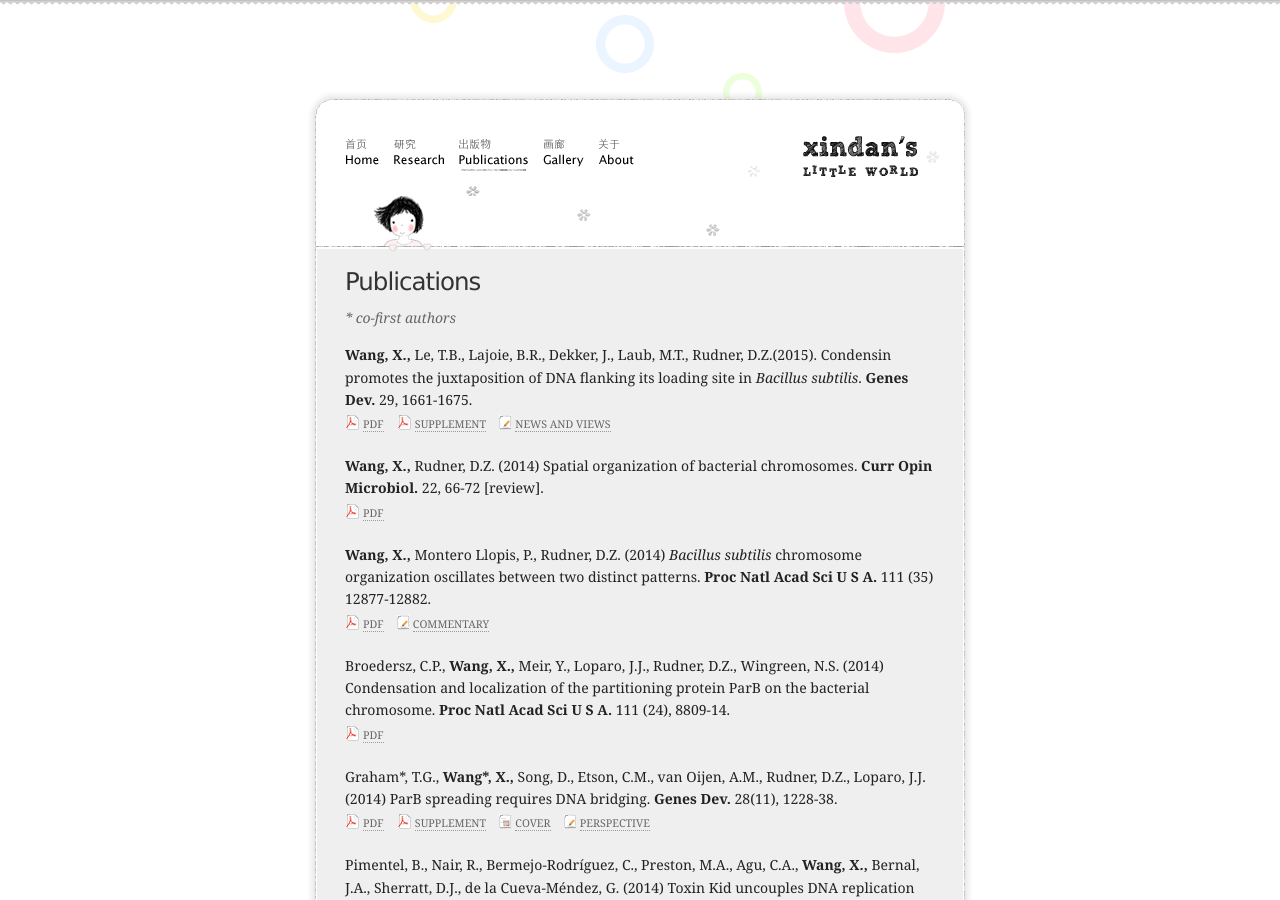
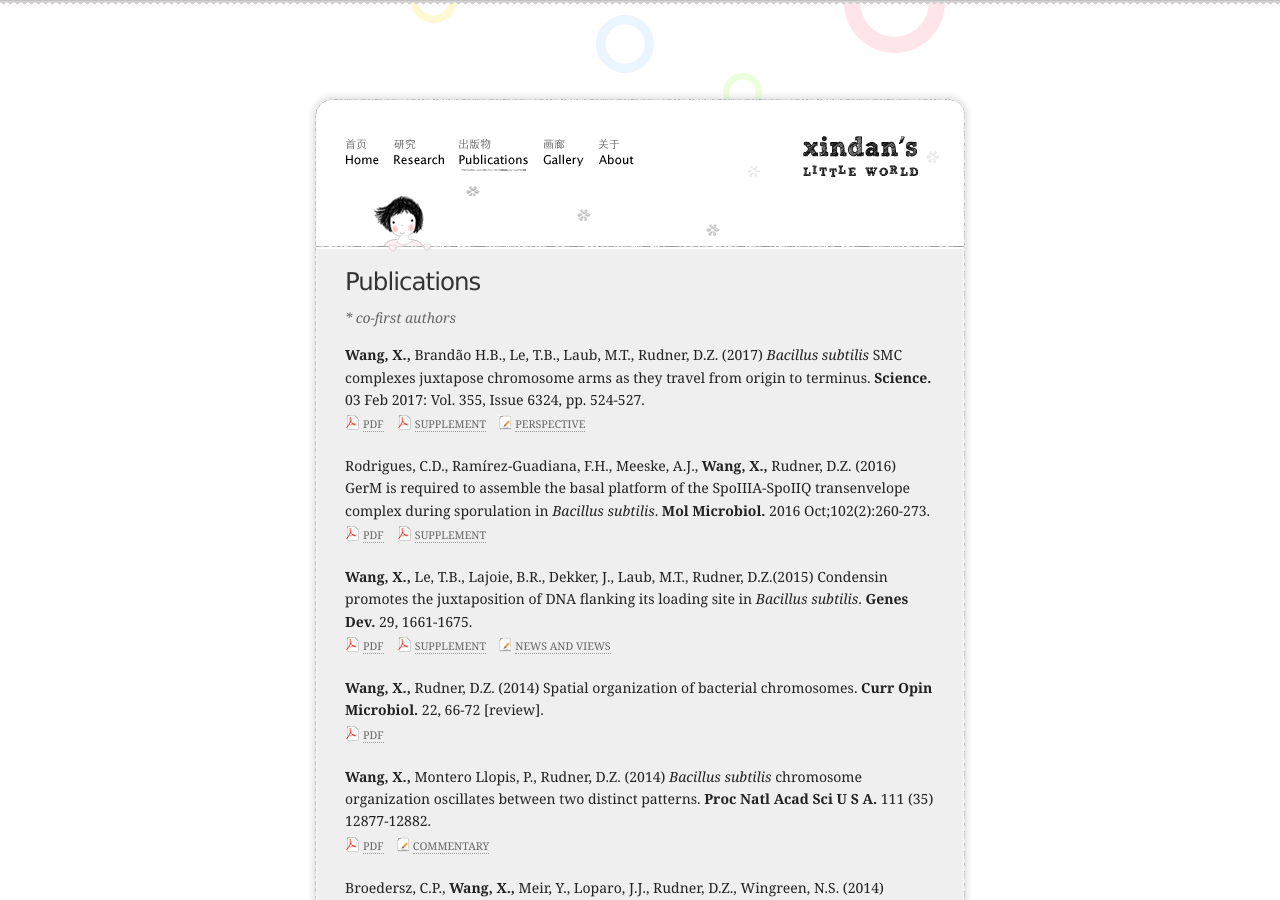
Before and after one commit to xindan/xindan.github.io, a Jekyll site: the page built from publications/index.html, in a window 1280 px wide and 900 px high. Built offline with Jekyll 4.4.1, drawn with Linux system fonts in a browser that asks for light colours; some of the changed text lies outside the part shown.

Commit message:
Add pubs

```diff
--- a/publications/index.html
+++ b/publications/index.html
@@ -10,7 +10,22 @@ class: pub
     <p class="note"><i>* co-first authors</i></p>
     <ul>
         <li>
-            <b>Wang, X.,</b>  Le, T.B., Lajoie, B.R., Dekker, J., Laub, M.T., Rudner, D.Z.(2015). Condensin promotes the juxtaposition of DNA flanking its loading site in <i>Bacillus subtilis</i>. <b>Genes Dev.</b>  29, 1661-1675.
+            <b>Wang, X.,</b> Brandão H.B., Le, T.B., Laub, M.T., Rudner, D.Z. (2017) <i>Bacillus subtilis</i> SMC complexes juxtapose chromosome arms as they travel from origin to terminus. <b>Science.</b> 03 Feb 2017: Vol. 355, Issue 6324, pp. 524-527.
+            <p>
+                <a class="pdf" rel="nofollow" href="/media/pdfs/Wang_2017_Science.pdf"><span>PDF</span></a>
+                <a class="pdf" rel="nofollow" href="/media/pdfs/Wang_2017_Science_supp.pdf"><span>Supplement</span></a>
+                <a class="hig" rel="nofollow" href="/media/pdfs/Wang_2017_Science_perspective.pdf"><span>perspective</span></a>
+            </p>
+        </li>
+        <li>
+            Rodrigues, C.D., Ramírez-Guadiana, F.H., Meeske, A.J., <b>Wang, X.,</b> Rudner, D.Z. (2016) GerM is required to assemble the basal platform of the SpoIIIA-SpoIIQ transenvelope complex during sporulation in <i>Bacillus subtilis</i>. <b>Mol Microbiol.</b> 2016 Oct;102(2):260-273.
+            <p>
+                <a class="pdf" rel="nofollow" href="/media/pdfs/Rodrigues_2016_Mol_Micro.pdf"><span>PDF</span></a>
+                <a class="pdf" rel="nofollow" href="/media/pdfs/Rodrigues_2016_Mol_Micro_SI.pdf"><span>Supplement</span></a>
+            </p>
+        </li>
+        <li>
+            <b>Wang, X.,</b> Le, T.B., Lajoie, B.R., Dekker, J., Laub, M.T., Rudner, D.Z.(2015) Condensin promotes the juxtaposition of DNA flanking its loading site in <i>Bacillus subtilis</i>. <b>Genes Dev.</b> 29, 1661-1675.
             <p>
                 <a class="pdf" rel="nofollow" href="/media/pdfs/Wang_2015_GenDev.pdf"><span>PDF</span></a>
                 <a class="pdf" rel="nofollow" href="/media/pdfs/Wang_2015_GenDev_SI.pdf"><span>Supplement</span></a>
@@ -18,26 +33,26 @@ class: pub
             </p>
         </li>
         <li>
-            <b>Wang, X.,</b> Rudner, D.Z. (2014) Spatial organization of bacterial chromosomes. <b>Curr Opin Microbiol.</b>  22, 66-72 [review].
+            <b>Wang, X.,</b> Rudner, D.Z. (2014) Spatial organization of bacterial chromosomes. <b>Curr Opin Microbiol.</b> 22, 66-72 [review].
             <p>
                 <a class="pdf" rel="nofollow" href="/media/pdfs/Wang_2014_Curr_Opin_M.pdf"><span>PDF</span></a>
             </p>
         </li>
         <li>
-            <b>Wang, X.,</b> Montero Llopis, P., Rudner, D.Z. (2014) <i>Bacillus subtilis</i> chromosome organization oscillates between two distinct patterns. <b>Proc Natl Acad Sci U S A.</b>  111 (35) 12877-12882.
+            <b>Wang, X.,</b> Montero Llopis, P., Rudner, D.Z. (2014) <i>Bacillus subtilis</i> chromosome organization oscillates between two distinct patterns. <b>Proc Natl Acad Sci U S A.</b> 111 (35) 12877-12882.
             <p>
                 <a class="pdf" rel="nofollow" href="/media/pdfs/Wang_2014_PNAS.pdf"><span>PDF</span></a>
                 <a class="hig" rel="nofollow" href="/media/pdfs/Wang_2014_PNAS_RC.pdf"><span>Commentary</span></a>
             </p>
         </li>
         <li>
-            Broedersz, C.P., <b>Wang, X.,</b> Meir, Y., Loparo, J.J., Rudner, D.Z., Wingreen, N.S. (2014) Condensation and localization of the partitioning protein ParB on the bacterial chromosome. <b>Proc Natl Acad Sci U S A.</b>  111 (24), 8809-14.
+            Broedersz, C.P., <b>Wang, X.,</b> Meir, Y., Loparo, J.J., Rudner, D.Z., Wingreen, N.S. (2014) Condensation and localization of the partitioning protein ParB on the bacterial chromosome. <b>Proc Natl Acad Sci U S A.</b> 111 (24), 8809-14.
             <p>
                 <a class="pdf" rel="nofollow" href="/media/pdfs/Broedersz_2014_PNAS.pdf"><span>PDF</span></a>
             </p>
         </li>
         <li>
-            Graham*, T.G., <b>Wang*, X.,</b> Song, D., Etson, C.M., van Oijen, A.M., Rudner, D.Z., Loparo, J.J. (2014) ParB spreading requires DNA bridging. <b>Genes Dev.</b>  28(11), 1228-38.
+            Graham*, T.G., <b>Wang*, X.,</b> Song, D., Etson, C.M., van Oijen, A.M., Rudner, D.Z., Loparo, J.J. (2014) ParB spreading requires DNA bridging. <b>Genes Dev.</b> 28(11), 1228-38.
             <p>
                 <a class="pdf" rel="nofollow" href="/media/pdfs/Graham_2014_GenDev.pdf"><span>PDF</span></a>
                 <a class="pdf" rel="nofollow" href="/media/pdfs/Graham_2014_GenDev_SI.pdf"><span>Supplement</span></a>
@@ -46,14 +61,14 @@ class: pub
             </p>
         </li>
         <li>
-            Pimentel, B., Nair, R., Bermejo-Rodríguez, C., Preston, M.A., Agu, C.A., <b>Wang, X.,</b> Bernal, J.A., Sherratt, D.J., de la Cueva-Méndez, G. (2014) Toxin Kid uncouples DNA replication and cell division to enforce retention of plasmid R1 in <i>Escherichia coli</i> cells. <b>Proc Natl Acad Sci U S A.</b>  111(7), 2734-9.
+            Pimentel, B., Nair, R., Bermejo-Rodríguez, C., Preston, M.A., Agu, C.A., <b>Wang, X.,</b> Bernal, J.A., Sherratt, D.J., de la Cueva-Méndez, G. (2014) Toxin Kid uncouples DNA replication and cell division to enforce retention of plasmid R1 in <i>Escherichia coli</i> cells. <b>Proc Natl Acad Sci U S A.</b> 111(7), 2734-9.
             <p>
                 <a class="pdf" rel="nofollow" href="/media/pdfs/Pimentel_2014_PNAS.pdf"><span>PDF</span></a>
                 <a class="pdf" rel="nofollow" href="/media/pdfs/Pimental_2014_PNAS_SI.pdf"><span>Supplement</span></a>
             </p>
         </li>
         <li>
-            <b>Wang, X.,</b> Tang, O.W., Riley, E.P., Rudner, D.Z. (2014) The SMC condensin complex is required for origin segregation in <i>Bacillus subtilis</i>. <b>Curr Biol.</b>  24(3), 287-92.
+            <b>Wang, X.,</b> Tang, O.W., Riley, E.P., Rudner, D.Z. (2014) The SMC condensin complex is required for origin segregation in <i>Bacillus subtilis</i>. <b>Curr Biol.</b> 24(3), 287-92.
             <p>
                 <a class="pdf" rel="nofollow" href="/media/pdfs/Wang_2014_Curr_Bio.pdf"><span>PDF</span></a>
                 <a class="pdf" rel="nofollow" href="/media/pdfs/Wang_2014_Curr_Bio_SI.pdf"><span>Supplement</span></a>
@@ -61,14 +76,14 @@ class: pub
             </p>
         </li>
         <li>
-            <b>Wang*, X.,</b>  Montero Llopis*, P., Rudner, D.Z.(2013) Organization and segregation of bacterial chromosomes. <b>Nat Rev Genet.</b>  14(3), 191-203. [review]
+            <b>Wang*, X.,</b> Montero Llopis*, P., Rudner, D.Z.(2013) Organization and segregation of bacterial chromosomes. <b>Nat Rev Genet.</b> 14(3), 191-203. [review]
             <p>
                 <a class="pdf" rel="nofollow" href="/media/pdfs/Wang_2013_NRG.pdf"><span>PDF</span></a>
                 <a class="cov" rel="nofollow" href="/media/pdfs/Wang_2013_NRG_Cover.jpg"><span>Cover</span></a>
             </p>
         </li>
         <li>
-            Yardimci, H., <b>Wang, X.,</b> Loveland, A.B., Tappin, I., Rudner, D.Z., Hurwitz, J., van Oijen, A.M., Walter, J.C. (2012) Bypass of a protein barrier by a replicative DNA helicase. <b>Nature.</b>  492(7428), 205-9.
+            Yardimci, H., <b>Wang, X.,</b> Loveland, A.B., Tappin, I., Rudner, D.Z., Hurwitz, J., van Oijen, A.M., Walter, J.C. (2012) Bypass of a protein barrier by a replicative DNA helicase. <b>Nature.</b> 492(7428), 205-9.
             <p>
                 <a class="pdf" rel="nofollow" href="/media/pdfs/Yardimci_2012_Nature.pdf"><span>PDF</span></a>
                 <a class="pdf" rel="nofollow" href="/media/pdfs/Yardimci_2012_Nature_SI.pdf"><span>Supplement</span></a>
@@ -76,60 +91,60 @@ class: pub
             </p>
         </li>
         <li>
-            Jackson, D., <b>Wang, X.,</b> Rudner D.Z. (2012) Spatio-temporal organization of replication in bacteria and eukaryotes (nucleoids and nuclei). <b>Cold Spring Harb Perspect Biol.</b>  4(8). pii: a010389. doi: 10.1101/cshperspect.a010389. [review]
+            Jackson, D., <b>Wang, X.,</b> Rudner D.Z. (2012) Spatio-temporal organization of replication in bacteria and eukaryotes (nucleoids and nuclei). <b>Cold Spring Harb Perspect Biol.</b> 4(8). pii: a010389. doi: 10.1101/cshperspect.a010389. [review]
             <p>
                 <a class="pdf" rel="nofollow" href="/media/pdfs/Jackson_2012_CSH.pdf"><span>PDF</span></a>
             </p>
         </li>
         <li>
-            <b>Wang*, X.,</b> Lesterlin*, C., Reyes-Lamothe, R., Ball, G., Sherratt, D.J. (2011) Replication and segregation of an <i>Escherichia coli</i> chromosome with two replication origins. <b>Proc Natl Acad Sci U S A.</b>  108 (26) E243–E250.
+            <b>Wang*, X.,</b> Lesterlin*, C., Reyes-Lamothe, R., Ball, G., Sherratt, D.J. (2011) Replication and segregation of an <i>Escherichia coli</i> chromosome with two replication origins. <b>Proc Natl Acad Sci U S A.</b> 108 (26) E243–E250.
             <p>
                 <a class="pdf" rel="nofollow" href="/media/pdfs/Wang_2011_PNAS.pdf"><span>PDF</span></a>
                 <a class="pdf" rel="nofollow" href="/media/pdfs/Wang_2011_PNAS_SI.pdf"><span>Supplement</span></a>
             </p>
         </li>
         <li>
-            <b>Wang, X.,</b> Sherratt, D.J. (2010)  Independent segregation of the two arms of the <i>Escherichia coli ori</i> region requires neither RNA synthesis nor MreB dynamics. <b>J Bacteriol.</b>  192, 6143-53.
+            <b>Wang, X.,</b> Sherratt, D.J. (2010)  Independent segregation of the two arms of the <i>Escherichia coli ori</i> region requires neither RNA synthesis nor MreB dynamics. <b>J Bacteriol.</b> 192, 6143-53.
             <p>
                 <a class="pdf" rel="nofollow" href="/media/pdfs/Wang_2010_JBact.pdf"><span>PDF</span></a>
                 <a class="cov" rel="nofollow" href="/media/pdfs/Wang_2010_JB_Cover.gif"><span>Cover</span></a>
             </p>
         </li>
         <li>
-            Liu, X., <b>Wang, X.,</b> Reyes-Lamothe, R., Sherratt, D.J. (2010) Replication-directed sister chromosome alignment in <i>Escherichia coli</i>. <b>Mol Microbiol.</b>  75, 1090-7. [Epub 2009 Jul 24]
+            Liu, X., <b>Wang, X.,</b> Reyes-Lamothe, R., Sherratt, D.J. (2010) Replication-directed sister chromosome alignment in <i>Escherichia coli</i>. <b>Mol Microbiol.</b> 75, 1090-7. [Epub 2009 Jul 24]
             <p>
                 <a class="pdf" rel="nofollow" href="/media/pdfs/Liu_2009_MolMicrobiol.pdf"><span>PDF</span></a>
                 <a class="pdf" rel="nofollow" href="/media/pdfs/Liu_2010_SI.pdf"><span>Supplement</span></a>
             </p>
         </li>
         <li>
-            <b>Wang, X.,</b> Reyes-Lamothe, R., Sherratt, D.J. (2008) Modulation of <i>Escherichia coli</i> sister chromosome cohesion by topoisomerase IV. <b>Genes Dev.</b>  22, 2426-2433.
+            <b>Wang, X.,</b> Reyes-Lamothe, R., Sherratt, D.J. (2008) Modulation of <i>Escherichia coli</i> sister chromosome cohesion by topoisomerase IV. <b>Genes Dev.</b> 22, 2426-2433.
             <p>
                 <a class="pdf" rel="nofollow" href="/media/pdfs/Wang_2008_GenDev.pdf"><span>PDF</span></a>
                 <a class="cov" rel="nofollow" href="/media/pdfs/Bermejo_2008_Pers.pdf"><span>Perspective</span></a>
             </p>
         </li>
         <li>
-            <b>Wang, X.,</b> Reyes-Lamothe, R., Sherratt, D.J. (2008) Visualizing genetic loci and molecular machines in living bacteria. <b>Biochem Soc Trans.</b>  36, 749-753. [review]
+            <b>Wang, X.,</b> Reyes-Lamothe, R., Sherratt, D.J. (2008) Visualizing genetic loci and molecular machines in living bacteria. <b>Biochem Soc Trans.</b> 36, 749-753. [review]
             <p>
                 <a class="pdf" rel="nofollow" href="/media/pdfs/Wang_2008_BiochemSocTrans.pdf"><span>PDF</span></a>
             </p>
         </li>
         <li>
-            Reyes-Lamothe, R., <b>Wang, X.,</b> Sherratt, D.J. (2008) <i>Escherichia coli</i> and its chromosome. <b>Trends Microbiol.</b>  16, 238-245. [review]
+            Reyes-Lamothe, R., <b>Wang, X.,</b> Sherratt, D.J. (2008) <i>Escherichia coli</i> and its chromosome. <b>Trends Microbiol.</b> 16, 238-245. [review]
             <p>
                 <a class="pdf" rel="nofollow" href="/media/pdfs/Reyes_2008_TiM.pdf"><span>PDF</span></a>
             </p>
         </li>
         <li>
-            <b>Wang*, X.,</b> Liu*, X., Possoz, C., Sherratt, D.J. (2006). The two <i>Escherichia coli</i> chromosome arms locate to separate cell halves. <b>Genes Dev.</b>  20, 1727-1731.
+            <b>Wang*, X.,</b> Liu*, X., Possoz, C., Sherratt, D.J. (2006) The two <i>Escherichia coli</i> chromosome arms locate to separate cell halves. <b>Genes Dev.</b> 20, 1727-1731.
             <p>
                 <a class="pdf" rel="nofollow" href="/media/pdfs/Wang_2006_GenDev.pdf"><span>PDF</span></a>
                 <a class="cov" rel="nofollow" href="/media/pdfs/Wang_2006_GenDev_Cover.pdf"><span>Cover</span></a>
             </p>
         </li>
         <li>
-            <b>Wang*, X.,</b> Possoz*, C., Sherratt, D.J. (2005). Dancing around the divisome: asymmetric chromosome segregation in <i>Escherichia coli</i>. <b>Genes Dev.</b>  19, 2367-2377.
+            <b>Wang*, X.,</b> Possoz*, C., Sherratt, D.J. (2005) Dancing around the divisome: asymmetric chromosome segregation in <i>Escherichia coli</i>. <b>Genes Dev.</b> 19, 2367-2377.
             <p>
                 <a class="pdf" rel="nofollow" href="/media/pdfs/Wang_2005_GenDev.pdf"><span>PDF</span></a>
             </p>
```
Also changed, not shown: 5 other files.
